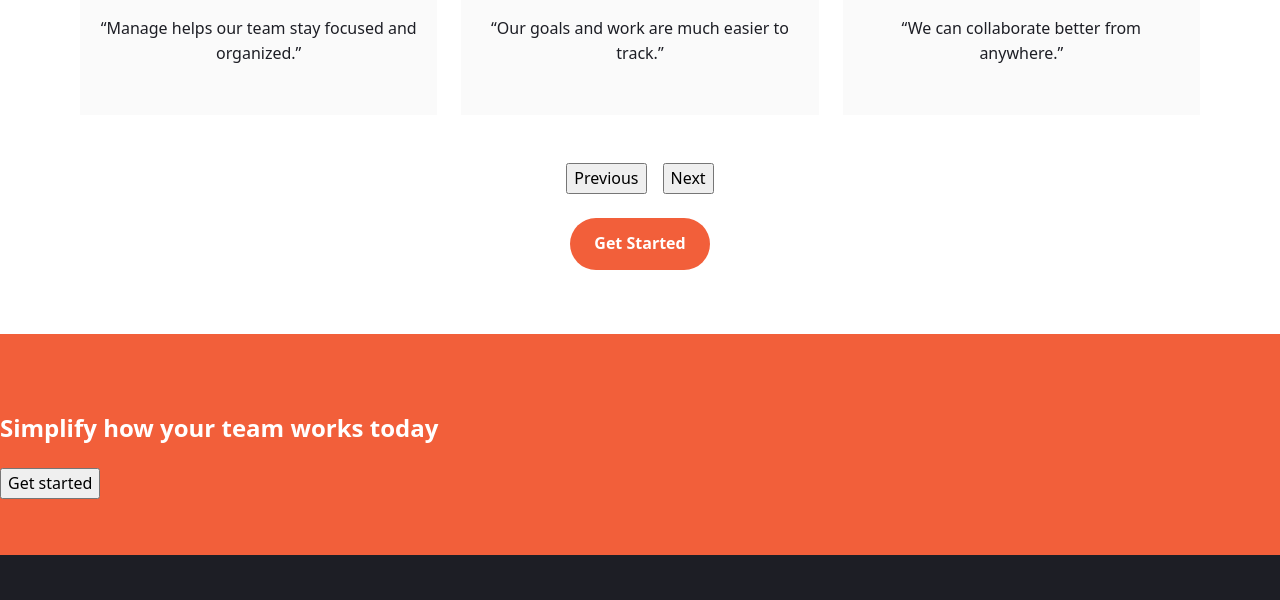
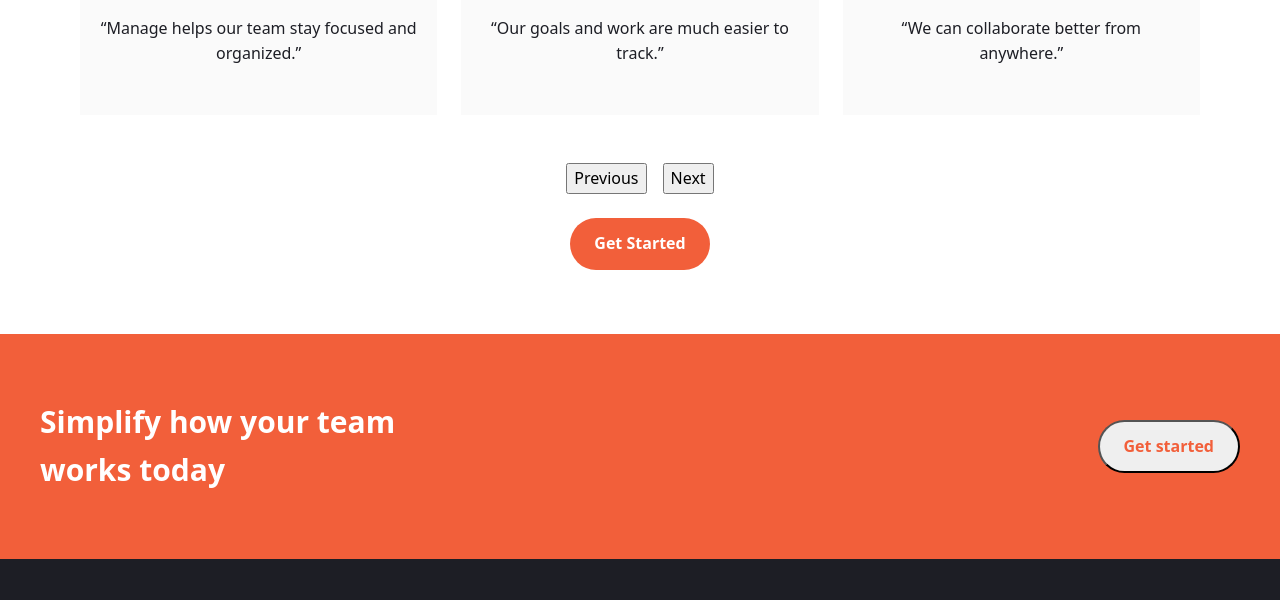
Before and after one commit to 0xverse-Suite/frontend-engineering, a plain HTML site: page projects/manage-landing-page/index.html in a window 1280 px wide. Shown: the part 1572-2172 px from the top of the page. Drawn offline with Linux system fonts and the light colour scheme.

Commit message:
Update CTA section and other major changes in here

```diff
--- a/projects/manage-landing-page/sections/cta.html
+++ b/projects/manage-landing-page/sections/cta.html
@@ -3,7 +3,7 @@
   <div class="container cta-inner"><h2 id="cta-heading">Simplify how your team works today.</h2><a class="button button-light" href="#footer">Get Started</a></div>
 </section> -->
 
-<section class="cta" id="cta" aria-labelledby="cta-heading">
+<section class="cta" id="cta" >
   <h1>
     Simplify how your team works today
   </h1>
--- a/projects/manage-landing-page/styles/cta.css
+++ b/projects/manage-landing-page/styles/cta.css
@@ -1,2 +1,72 @@
 /* Student 5: add background pattern and responsive call-to-action styles. */
-.cta{background:var(--orange);color:white;padding-block:3.5rem}.cta-inner{display:flex;align-items:center;justify-content:space-between;gap:2rem}.cta h2{max-width:30rem;font-size:2.1rem;line-height:1.2}.button-light{background:white;color:var(--orange)}@media(max-width:700px){.cta-inner{flex-direction:column;text-align:center}}
+/* .cta {
+    background: var(--orange);
+    color: white;
+    padding-block: 3.5rem
+}
+
+.cta-inner {
+    display: flex;
+    align-items: center;
+    justify-content: space-between;
+    gap: 2rem
+}
+
+.cta h2 {
+    max-width: 30rem;
+    font-size: 2.1rem;
+    line-height: 1.2
+}
+
+.button-light {
+    background: white;
+    color: var(--orange)
+}
+
+@media(max-width:700px) {
+    .cta-inner {
+        flex-direction: column;
+        text-align: center
+    }
+} */
+
+.cta {
+    background-color: var(--orange);
+    display: flex;
+    flex-direction: row;
+    justify-content: space-between;
+    align-items: center;
+    padding: 40px;
+}
+
+.cta h1 {
+    color: white;
+    font-size: 30px;
+    max-width: 400px;
+}
+
+.cta button {
+    background-color:- white;
+    color: var(--orange);
+    padding: 12px 24px;
+    border-radius: 50px;
+    font-weight: bold;
+}
+
+@media screen and (max-width: 375px) {
+    .cta {
+        flex-direction: column;
+        gap: 20px;
+    }
+
+    .cta h1 {
+        text-align: center;
+        line-height: 1.2;
+        font-size: 30px;
+    }
+
+    .cta button {
+        border: none;
+        padding: 12px 30px;
+    }
+}
```
